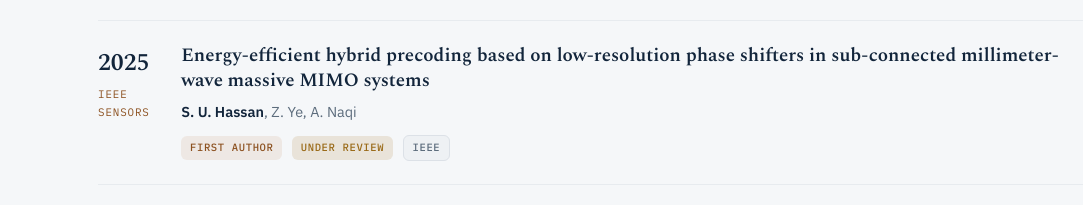
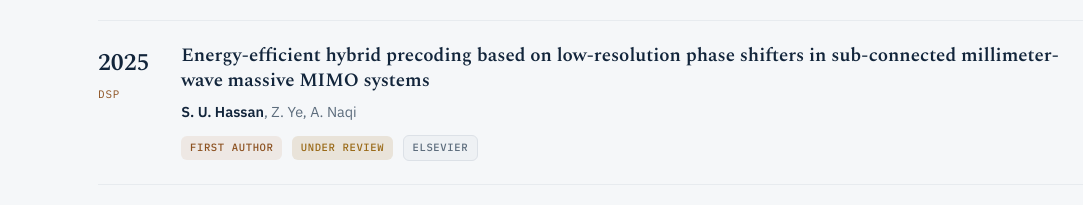
Before and after one commit to HassanBangash/Drhassan, a plain HTML site: page index.html in a window 1280 px wide. Shown: the part 2597-2802 px from the top of the page, 0-1083 px from the left. Drawn offline with nearby package versions, Linux system fonts and the light colour scheme.

Commit message:
Update index.html

```diff
--- a/index.html
+++ b/index.html
@@ -535,14 +535,14 @@
 
       <!-- 2 -->
       <article class="pub" data-first="1" data-pub="0">
-        <div><div class="pub-year">2025</div><div class="pub-venue">IEEE Sensors</div></div>
+        <div><div class="pub-year">2025</div><div class="pub-venue">DSP</div></div>
         <div>
           <div class="pub-title">Energy-efficient hybrid precoding based on low-resolution phase shifters in sub-connected millimeter-wave massive MIMO systems</div>
           <div class="pub-authors"><b>S. U. Hassan</b>, Z. Ye, A. Naqi</div>
           <div class="pub-meta">
             <span class="badge first">First author</span>
             <span class="badge rev">Under review</span>
-            <span class="badge lead">IEEE</span>
+            <span class="badge lead">Elsevier</span>
           </div>
         </div>
         <div class="pub-link"><a href="https://scholar.google.com/citations?user=PbUXkAYAAAAJ&hl=en" target="_blank" rel="noopener">Scholar
```
